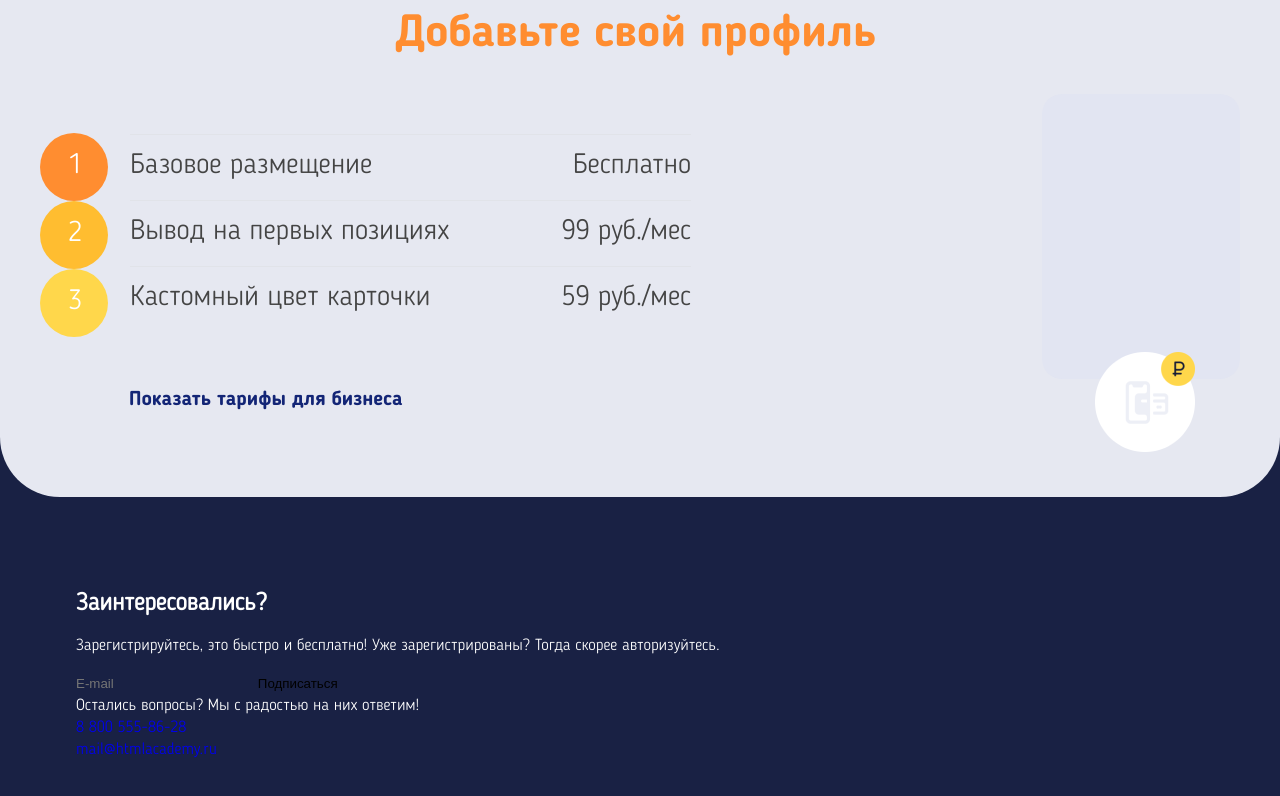
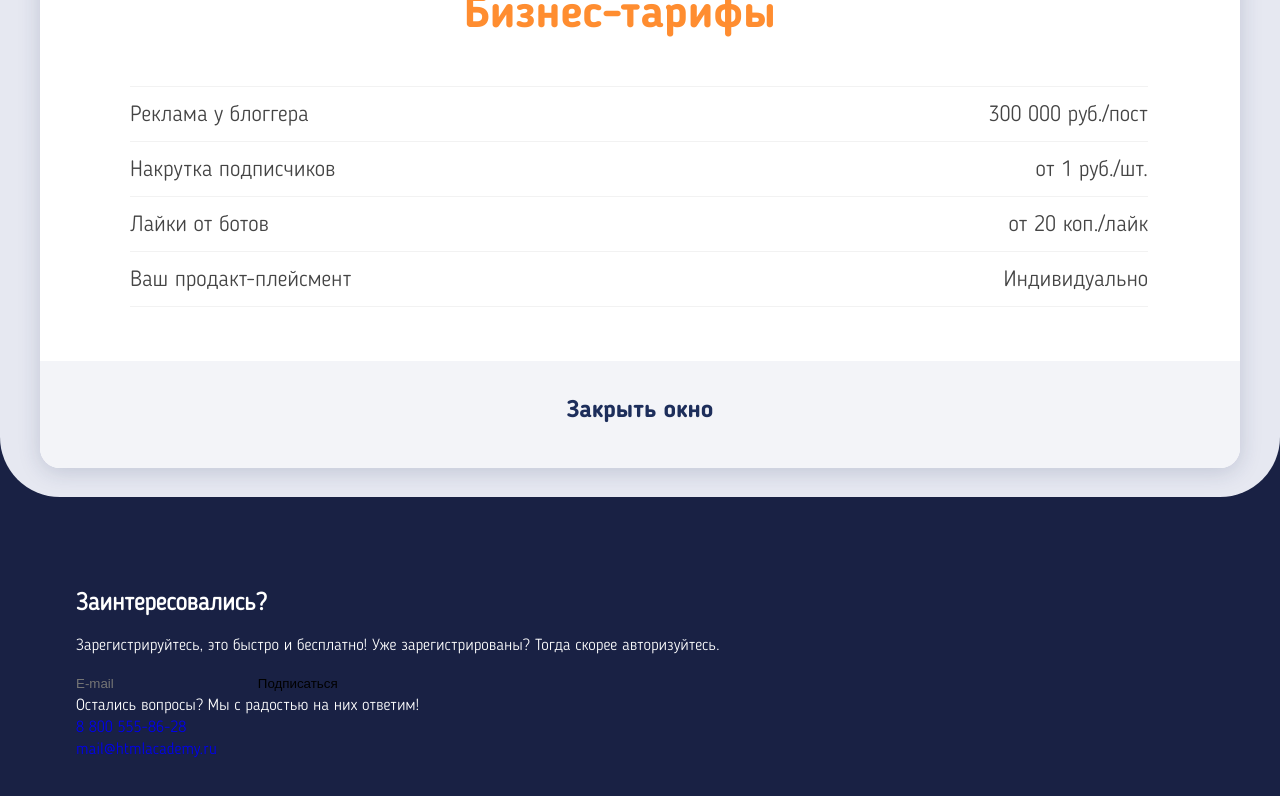
Before and after one commit to katenichols/96162-pognali-23, a website: page source/index.html in a window 1280 px wide. Both pictures are taken after a click on the button "Показать тарифы для бизнеса". Shown: the part 4321-5117 px from the top of the page. Drawn offline with nearby package versions, Linux system fonts and the light colour scheme; files that its build step writes are made by us from their sources.

Commit message:
Закончены стили блока с тарифами

```diff
--- a/source/index.html
+++ b/source/index.html
@@ -288,7 +288,8 @@
       </section>
 
       <section class="page-main__profile profile">
-        <div class="container container--profile">
+        <div class="container">
+          <div class="profile__wrapper">
             <h2 class="profile__title">Добавьте свой профиль</h2>
             <ul class="profile__list">
               <li class="profile__item">
@@ -308,7 +309,9 @@
               </li>
             </ul>
             <button class="profile__button profile__button--nojs">Показать тарифы для бизнеса</button>
+          </div>
           <div class="profile__modal profile__modal--nojs">
+            <div class="profile__modal-wrapper">
               <h2 class="profile__modal-title">Бизнес-тарифы</h2>
               <ul class="profile__modal-list">
                 <li class="profile__modal-item">
@@ -328,7 +331,8 @@
                   <span class="profile__modal-text">Индивидуально</span>
                 </li>
               </ul>
-            <button class="profile__modal-close" type="button">Закрыть окно</button>
+            </div>
+            <button class="profile__modal-button profile__modal-button--nojs" type="button">Закрыть окно</button>
           </div>
         </div>
       </section>
--- a/source/js/script.js
+++ b/source/js/script.js
@@ -3,15 +3,17 @@ let logoWrapper = document.querySelector(".logo-wrapper");
 let modalMenu = document.querySelector(".modal-menu");
 let logoToggle = document.querySelector(".logo__toggle");
 let logoToggleModal = document.querySelector(".logo__toggle-modal");
-let profile = document.querySelector(".profile__modal");
+let profileModal = document.querySelector(".profile__modal");
 let profileButton = document.querySelector(".profile__button");
+let profileButtonModal = document.querySelector(".profile__modal-button");
 
 pageHeader.classList.remove("page-header--nojs");
 logoWrapper.classList.remove("logo-wrapper--nojs");
 modalMenu.classList.remove("modal-menu--nojs");
-profile.classList.remove("profile__modal--nojs");
-profile.classList.add("profile__modal--closed");
+profileModal.classList.remove("profile__modal--nojs");
+profileModal.classList.add("profile__modal--closed");
 profileButton.classList.remove("profile__button--nojs");
+profileButtonModal.classList.remove("profile__modal-button--nojs");
 
 logoToggle.addEventListener("click", () => {
   if (modalMenu.classList.contains("modal-menu--opened")) {
@@ -28,3 +30,11 @@ logoToggleModal.addEventListener("click", () => {
     modalMenu.classList.add("modal-menu--opened");
   }
 });
+
+profileButton.addEventListener("click", () => {
+  profileModal.classList.remove("profile__modal--closed");
+});
+
+profileButtonModal.addEventListener("click", () => {
+  profileModal.classList.add("profile__modal--closed");
+});
--- a/source/sass/blocks/container.scss
+++ b/source/sass/blocks/container.scss
@@ -70,18 +70,6 @@
   }
 }
 
-.container--profile {
-  padding-left: 50px;
-
-  @media (min-width: $tablet-width) {
-    padding-left: 40px;
-  }
-
-  @media (min-width: $desktop-width) {
-    padding-left: 60px;
-  }
-}
-
 .container--feedback {
   @media (min-width: $tablet-width) {
     padding-right: 76px;
--- a/source/sass/blocks/profile.scss
+++ b/source/sass/blocks/profile.scss
@@ -41,20 +41,27 @@
     background-image: url("../../img/profile-rates-mobile.png");
 
     @media (min-width: $tablet-width) {
-      top: auto;
+      top: 470px;
       right: 85px;
-      bottom: 45px;
     }
 
     @media (min-width: $desktop-width) {
+      top: 347px;
       right: 133px;
-      bottom: 266px;
 
       width: 198px;
       height: 198px;
 
       background-image: url("../../img/profile-rates-desktop.png");
     }
+  }
+}
+
+.profile__wrapper {
+  padding-left: 25px;
+
+  @media (min-width: $tablet-width) {
+    padding-left: 0;
   }
 }
 
@@ -271,27 +278,180 @@
 }
 
 .profile__modal {
+  position: absolute;
+  z-index: 100;
+  top: -35px;
+
+  width: calc(100% - 50px);
   display: block;
   padding-top: 34px;
-  padding-bottom: 18px;
+  padding-bottom: 0;
 
-  outline: 5px solid rgba(0, 255, 0, 0.5);
-  outline-offset: -5px;
+  background-color: $basic-white;
+  border-radius: 20px;
+  box-shadow: 0 2px 22px $modal-shadow-color;
 
   @media (min-width: $tablet-width) {
-    padding-top: 54px;
-    padding-bottom: 29px;
+    top: -70px;
+
+    width: calc(100% - 80px);
+    padding-top: 51px;
+
+    box-shadow: 0 4px 22px $modal-shadow-color;
   }
 
   @media (min-width: $desktop-width) {
-    position: absolute;
-    top: 99px;
+    top: -5px;
 
-    padding-top: 54px;
-    padding-bottom: 0;
+    width: 750px;
+    margin-left: calc(50% - 418px);
+    padding-top: 52px;
+
+    border-radius: 30px;
   }
 }
 
 .profile__modal--closed {
   display: none;
 }
+
+.profile__modal--nojs {
+  position: relative;
+  display: block;
+}
+
+.profile__modal-wrapper {
+  padding-right: 26px;
+  padding-left: 25px;
+
+  @media (min-width: $tablet-width) {
+    padding-right: 92px;
+    padding-left: 90px;
+  }
+
+  @media (min-width: $desktop-width) {
+    padding-right: 60px;
+    padding-left: 60px;
+  }
+}
+
+.profile__modal-title {
+  width: 170px;
+  margin-top: 0;
+  margin-right: auto;
+  margin-bottom: 28px;
+  margin-left: auto;
+
+  @include font-group-bold($size-24, $line-24);
+  color: $dark-invert-color;
+
+  @media (min-width: $tablet-width) {
+    width: 350px;
+    margin-bottom: 48px;
+
+    @include font-group-small($size-45, $line-45);
+  }
+
+  @media (min-width: $desktop-width) {
+    margin-bottom: 47px;
+  }
+}
+
+.profile__modal-list {
+  margin-top: 0;
+  margin-bottom: 34px;
+  padding-left: 0;
+
+  color: $basic-text-color;
+
+  border-bottom: 1px solid $profile-business-border-color;
+
+  @media (min-width: $tablet-width) {
+    margin-bottom: 54px;
+
+    @include font-group-small($size-22, $line-28);
+  }
+
+  @media (min-width: $desktop-width) {
+    margin-bottom: 54px;
+  }
+}
+
+.profile__modal-item {
+  display: flex;
+  flex-direction: column;
+  padding-top: 11px;
+  padding-bottom: 10px;
+
+  border-top: 1px solid $profile-business-border-color;
+
+  @media (min-width: $tablet-width) {
+    flex-direction: row;
+    justify-content: space-between;
+    padding-top: 14px;
+    padding-bottom: 12px;
+  }
+
+  @media (min-width: $desktop-width) {
+    padding-top: 12px;
+    padding-bottom: 14px;
+  }
+}
+
+.profile__modal-button {
+  display: block;
+  width: 100%;
+  padding-top: 21px;
+  padding-bottom: 15px;
+
+  @include font-group-bold($size-16, $line-24);
+  text-transform: uppercase;
+  color: $special-dark-color;
+
+  background-color: $profile-business-button-color;
+  border-bottom-right-radius: 20px;
+  border-bottom-left-radius: 20px;
+
+  @media (min-width: $tablet-width) {
+    padding-top: 38px;
+    padding-bottom: 45px;
+
+    font-size: 24px;
+    text-transform: none;
+  }
+
+  @media (min-width: $desktop-width) {
+    padding-top: 39px;
+    padding-bottom: 44px;
+
+    line-height: 26px;
+
+    border-bottom-right-radius: 30px;
+    border-bottom-left-radius: 30px;
+  }
+
+  &:hover {
+    background-color: $body-background;
+    cursor: pointer;
+  }
+
+  &:active {
+    padding-top: 21px;
+    padding-bottom: 21px;
+
+    color: $special-dark-color-fade;
+
+    @media (min-width: $tablet-width) {
+      padding-top: 41px;
+      padding-bottom: 41px;
+    }
+
+    @media (min-width: $desktop-width) {
+      padding-bottom: 45px;
+    }
+  }
+}
+
+.profile__modal-button--nojs {
+  display: none;
+}
--- a/source/sass/global/variables.scss
+++ b/source/sass/global/variables.scss
@@ -36,6 +36,9 @@ $marker-online-color: #81e31e;
 $marker-online-color-halffade: rgba(129, 227, 30, 0.6);
 $marker-online-color-fade: rgba(129, 227, 30, 0.3);
 $profile-border-color: #e1e3e9;
+$profile-business-border-color: rgba(0, 0, 0, 0.05);
+$profile-business-button-color: #f3f4f8;
+$modal-shadow-color: rgba(29, 46, 91, 0.18);
 $todo-gradient-modal: linear-gradient(
   to bottom,
   #ff8d30 0%,
@@ -80,6 +83,7 @@ $size-17: 17px;
 $size-18: 18px;
 $size-20: 20px;
 $size-21: 21px;
+$size-22: 22px;
 $size-24: 24px;
 $size-28: 28px;
 $size-30: 30px;
```
Also changed, not shown: build/js/script.js. Lines whose indentation alone changed are shown as unchanged.
